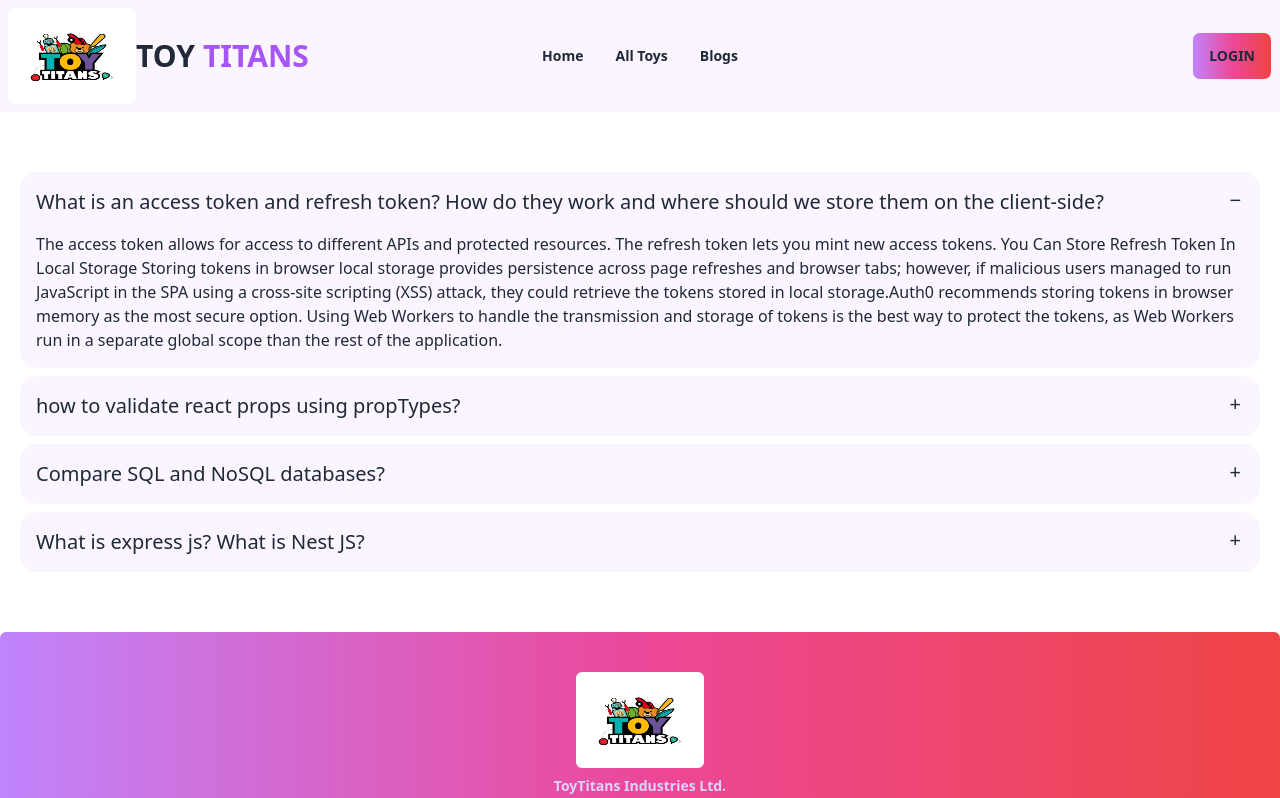
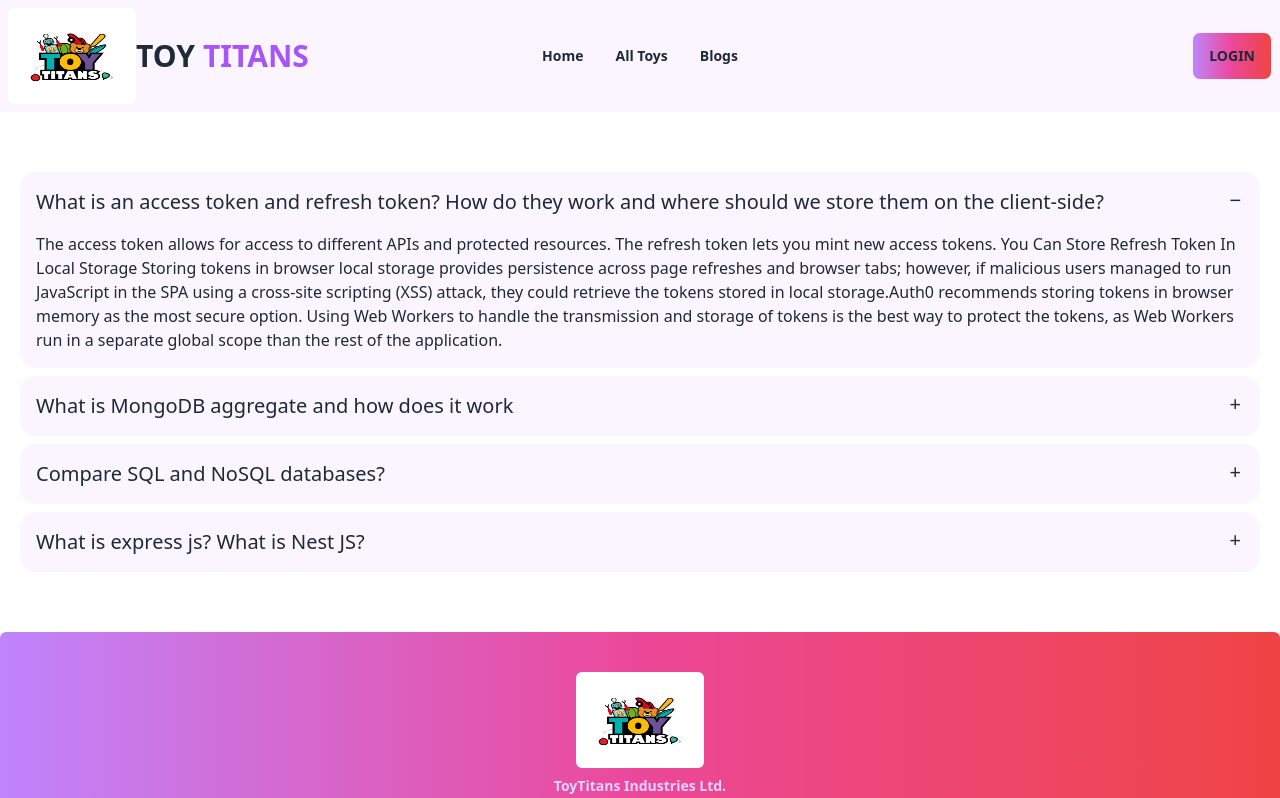
Before and after one commit to zaabed/toy-market-client, a React (Vite) app: page /blogs in a window 1280 px wide. Shown: the top 798 px of the page. Built offline with nearby package versions, Linux system fonts and the light colour scheme; no server answers.

Commit message:
add question

```diff
--- a/src/Pages/Blog/Blog.jsx
+++ b/src/Pages/Blog/Blog.jsx
@@ -16,7 +16,7 @@ const Blog = () => {
             <div className="collapse collapse-plus bg-purple-50 mt-2">
                 <input type="radio" name="my-accordion-3" />
                 <div className="collapse-title text-xl font-medium">
-                    how to validate react props using propTypes?
+                    What is MongoDB aggregate and how does it work
                 </div>
                 <div className="collapse-content">
                     <p>In MongoDB, aggregation operations process the data records/documents and return computed results. It collects values from various documents and groups them together and then performs different types of operations on that grouped data like sum, average, minimum, maximum, etc to return a computed result. It is similar to the aggregate function of SQL.
```
